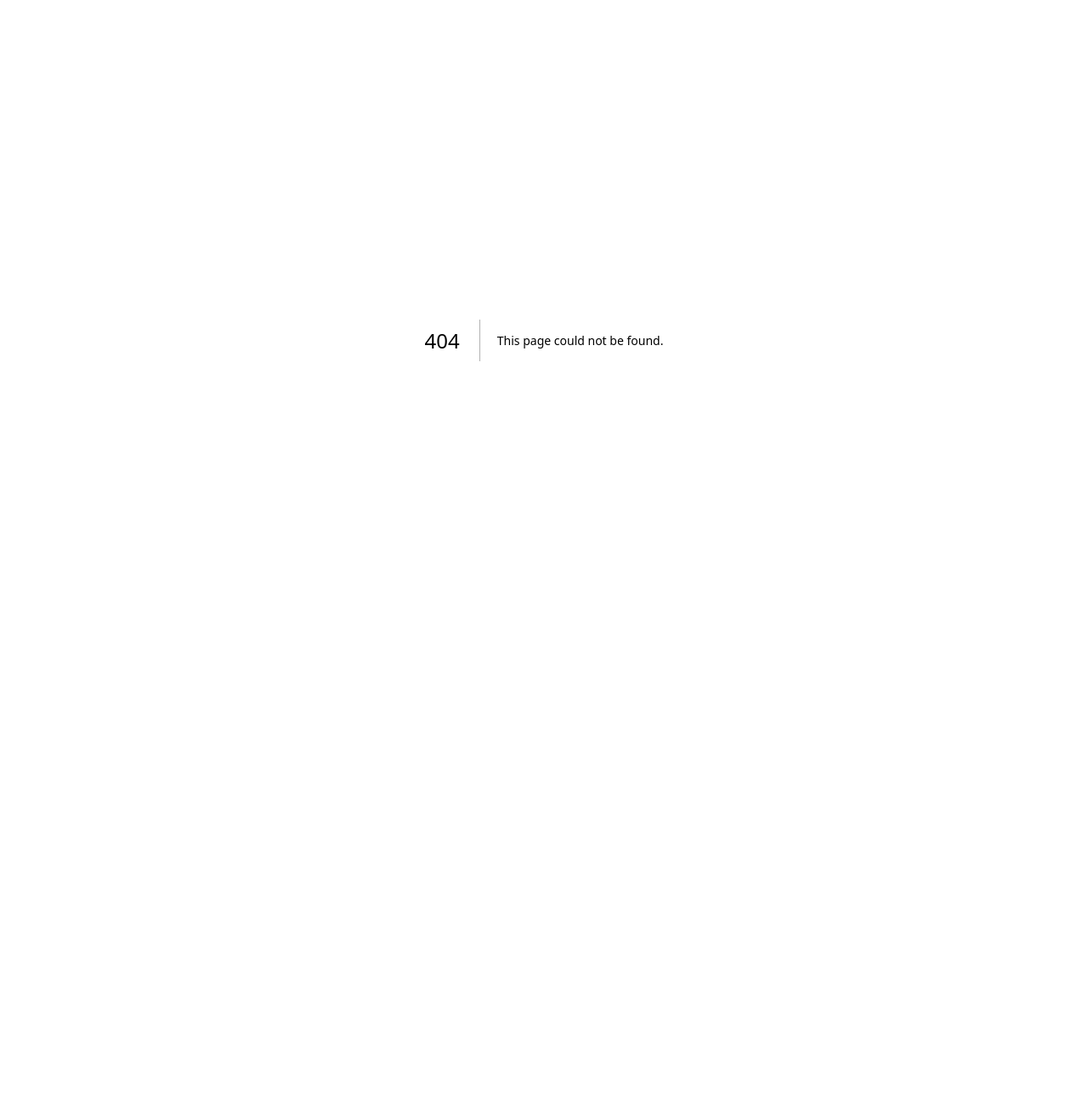
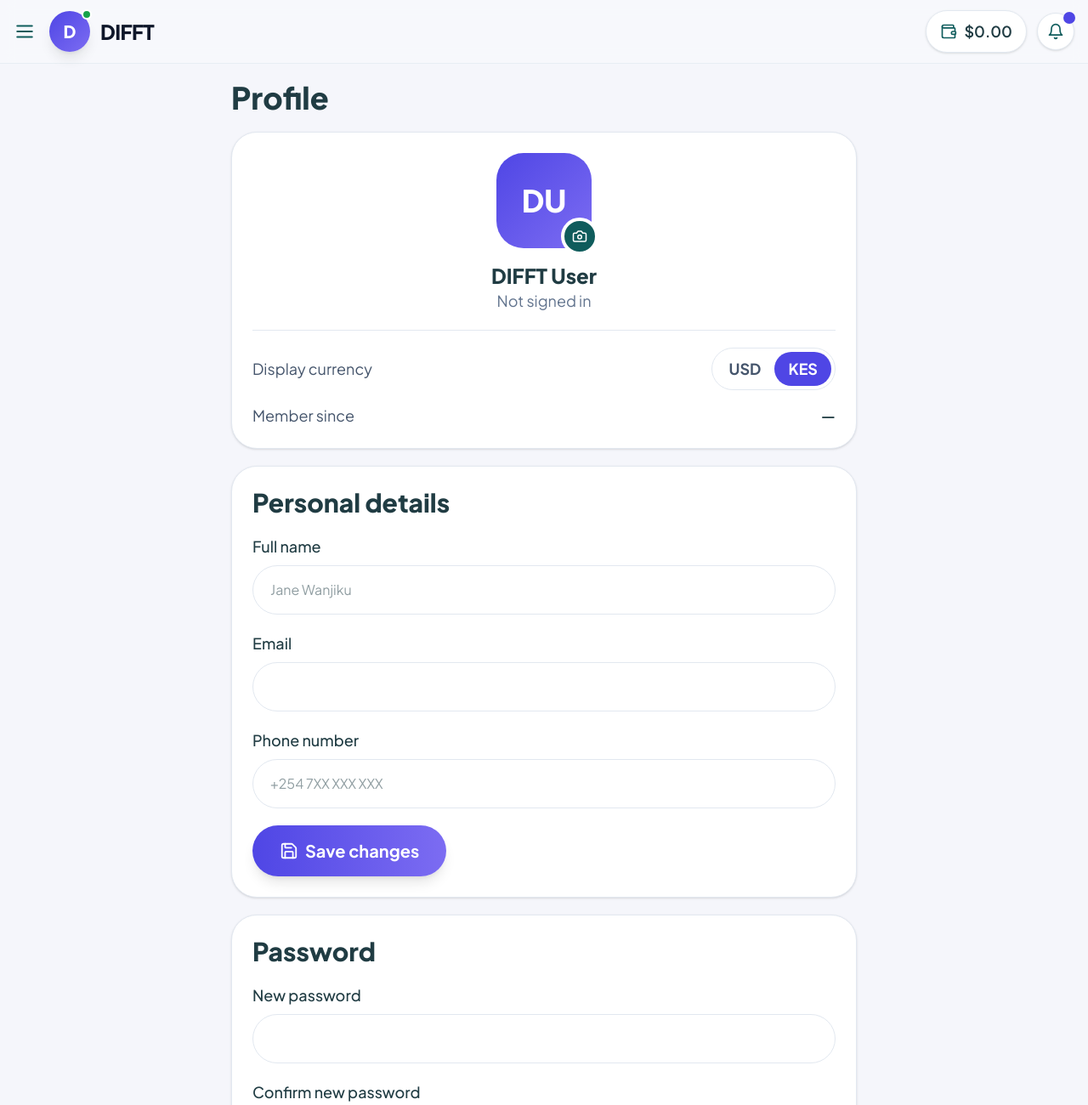
Before and after one commit to fredrickpaul/Difft, a Next.js app: page /profile in a window 1280 px wide. Before the commit this address had no page. Shown: the top 1300 px of the page at 85% size. Before the commit the page ends 800 px from the top, so only its background shows below. Built offline with nearby package versions, Linux system fonts and the light colour scheme; no server answers.

Commit message:
Add ProfilePage component for user profile management

```diff
--- /dev/null
+++ b/app/profile/page.tsx
@@ -0,0 +1,95 @@
+"use client";
+import { useEffect, useState } from "react";
+import { Camera, Save, KeyRound } from "lucide-react";
+import AppShell from "@/components/appshell";
+import { getSupabase } from "@/lib/sb";
+
+export default function ProfilePage() {
+  const [email, setEmail] = useState("");
+  const [name, setName] = useState("");
+  const [phone, setPhone] = useState("");
+  const [since, setSince] = useState("—");
+  const [cur, setCur] = useState<"USD" | "KES">("KES");
+  const [pw, setPw] = useState("");
+  const [pw2, setPw2] = useState("");
+  const [msg, setMsg] = useState("");
+
+  useEffect(() => {
+    getSupabase().auth.getUser().then(({ data }) => {
+      const u = data.user;
+      if (!u) return;
+      setEmail(u.email ?? "");
+      setName((u.user_metadata?.full_name as string) ?? "");
+      setPhone((u.user_metadata?.phone as string) ?? "");
+      setSince(new Date(u.created_at).toLocaleDateString());
+    });
+  }, []);
+
+  async function save() {
+    const { error } = await getSupabase().auth.updateUser({ data: { full_name: name, phone } });
+    setMsg(error ? error.message : "Details saved.");
+  }
+  async function changePw() {
+    if (pw.length < 6) return setMsg("Password must be at least 6 characters.");
+    if (pw !== pw2) return setMsg("Passwords do not match.");
+    const { error } = await getSupabase().auth.updateUser({ password: pw });
+    setMsg(error ? error.message : "Password updated.");
+    if (!error) { setPw(""); setPw2(""); }
+  }
+
+  const input = "w-full rounded-full border border-slate-200 bg-white px-5 py-4 text-base outline-none focus:border-[#6057E8]";
+  const label = "mb-2 mt-5 block text-lg font-medium";
+  const initials = (name || email || "DU").slice(0, 2).toUpperCase();
+
+  return (
+    <AppShell>
+      <h1 className="mb-5 text-4xl font-extrabold">Profile</h1>
+      <section className="rounded-[30px] border border-slate-200 bg-white p-6 shadow-sm">
+        <div className="flex flex-col items-center">
+          <div className="relative">
+            <div className="flex h-28 w-28 items-center justify-center rounded-[32px] text-4xl font-extrabold text-white" style={{ background: "linear-gradient(135deg,#4f46e5,#7c6cf2)" }}>{initials}</div>
+            <span className="absolute -bottom-2 -right-2 flex h-11 w-11 items-center justify-center rounded-full border-4 border-white bg-[#0f5c5c] text-white"><Camera size={18} /></span>
+          </div>
+          <div className="mt-4 text-2xl font-extrabold">{name || "DIFFT User"}</div>
+          <div className="text-lg text-slate-500">{email || "Not signed in"}</div>
+        </div>
+        <div className="mt-5 border-t border-slate-200 pt-5">
+          <div className="flex items-center justify-between text-lg">
+            <span className="text-slate-600">Display currency</span>
+            <div className="flex rounded-full border border-slate-200 p-1">
+              {(["USD", "KES"] as const).map((c) => (
+                <button key={c} onClick={() => setCur(c)} className={`rounded-full px-4 py-1.5 font-bold ${cur === c ? "bg-[#4f46e5] text-white" : "text-slate-600"}`}>{c}</button>
+              ))}
+            </div>
+          </div>
+          <div className="mt-4 flex items-center justify-between text-lg"><span className="text-slate-600">Member since</span><span className="font-semibold">{since}</span></div>
+        </div>
+      </section>
+
+      <section className="mt-5 rounded-[30px] border border-slate-200 bg-white p-6 shadow-sm">
+        <h2 className="text-3xl font-extrabold">Personal details</h2>
+        <label className={label}>Full name</label>
+        <input className={input} placeholder="Jane Wanjiku" value={name} onChange={(e) => setName(e.target.value)} />
+        <label className={label}>Email</label>
+        <input className={`${input} bg-slate-50`} value={email} readOnly />
+        <label className={label}>Phone number</label>
+        <input className={input} placeholder="+254 7XX XXX XXX" value={phone} onChange={(e) => setPhone(e.target.value)} />
+        <button onClick={save} className="mt-5 flex items-center gap-2 rounded-full px-8 py-4 text-xl font-bold text-white shadow-lg" style={{ background: "linear-gradient(90deg,#4f46e5,#7c6cf2)" }}>
+          <Save size={22} /> Save changes
+        </button>
+      </section>
+
+      <section className="mt-5 rounded-[30px] border border-slate-200 bg-white p-6 shadow-sm">
+        <h2 className="text-3xl font-extrabold">Password</h2>
+        <label className={label}>New password</label>
+        <input type="password" className={input} value={pw} onChange={(e) => setPw(e.target.value)} />
+        <label className={label}>Confirm new password</label>
+        <input type="password" className={input} value={pw2} onChange={(e) => setPw2(e.target.value)} />
+        <button onClick={changePw} className="mt-5 flex items-center gap-2 rounded-full border border-slate-200 bg-slate-50 px-8 py-4 text-xl font-semibold">
+          <KeyRound size={22} /> Update password
+        </button>
+      </section>
+      {msg && <p className="mt-4 text-lg">{msg}</p>}
+    </AppShell>
+  );
+}
```
